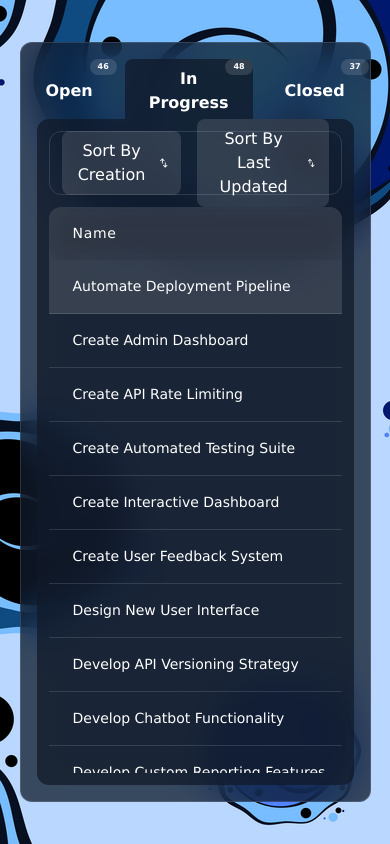
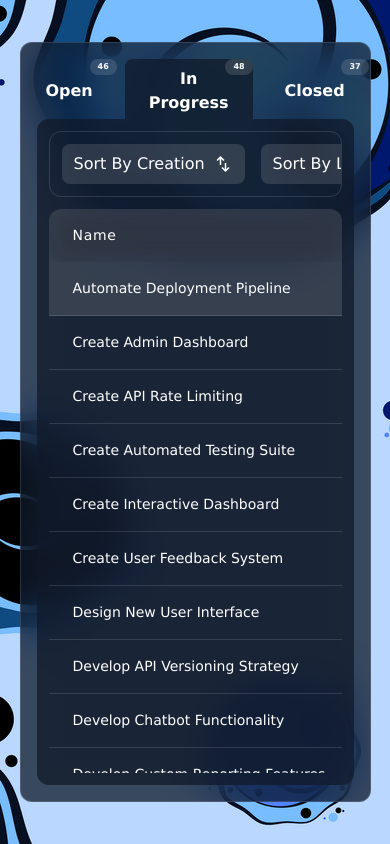
Before and after one commit to Mayank-Singh-Chouhan/superdm-assingment, a Next.js app: page / in a window 390 px wide. Built offline with nearby package versions, Linux system fonts and the light colour scheme.

Commit message:
feat: added responsiveness to the toolbar

```diff
--- a/src/components/organisms/table-toolbar.tsx
+++ b/src/components/organisms/table-toolbar.tsx
@@ -7,7 +7,7 @@ interface ITableToolbar {
     tableType: TaskStatus;
 }
 
-const TableToolbar = ({tableType} : ITableToolbar) => {
+const TableToolbar = ({ tableType }: ITableToolbar) => {
     const [isFiltered, setIsFiltered] = useState(false);
     const dispatch = useDispatch();
 
@@ -15,11 +15,11 @@ const TableToolbar = ({tableType} : ITableToolbar) => {
         dispatch(clearFilters(tableType));
     }, [])
 
-    const handleSorting = (sortType : SortType) => {
+    const handleSorting = (sortType: SortType) => {
         setIsFiltered(true)
-        if(sortType === SortType.CREATED_DATE){
+        if (sortType === SortType.CREATED_DATE) {
             dispatch(sortTasksByCreatedAt(tableType))
-        }else if(sortType === SortType.UPDATED_DATE){
+        } else if (sortType === SortType.UPDATED_DATE) {
             dispatch(sortTasksByUpdatedAt(tableType))
         }
     }
@@ -29,19 +29,57 @@ const TableToolbar = ({tableType} : ITableToolbar) => {
         setIsFiltered(false)
     }
     return (
-        <div className='h-16 w-full rounded-xl shrink-0 border border-fs-border flex items-center justify-end gap-4 p-3'>
-            {isFiltered && <button onClick={clearFilterHandler} className='py-2 px-3 text-white rounded-lg bg-fs-border flex items-center gap-2'>
-                <svg xmlns="http://www.w3.org/2000/svg" height="20px" viewBox="0 -960 960 960" width="20px" fill="#FFFFFF"><path d="m291-240-51-51 189-189-189-189 51-51 189 189 189-189 51 51-189 189 189 189-51 51-189-189-189 189Z"/></svg>
-            </button>}
-            <button onClick={() => handleSorting(SortType.CREATED_DATE)} className='py-2 px-3 text-white rounded-lg bg-fs-border flex items-center gap-2'>
-                <span>Sort By Creation</span>
-                <svg xmlns="http://www.w3.org/2000/svg" height="20px" viewBox="0 -960 960 960" width="20px" fill="#FFFFFF"><path d="M324-432v-294L219-621l-51-51 192-192 192 192-51 51-105-105v294h-72ZM600-96 408-288l51-51 105 105v-294h72v294l105-105 51 51L600-96Z" /></svg>
-            </button>
-            <button onClick={() => handleSorting(SortType.UPDATED_DATE)} className='py-2 px-3 text-white rounded-lg bg-fs-border flex items-center gap-2'>
-                <span>Sort By Last Updated</span>
-                <svg xmlns="http://www.w3.org/2000/svg" height="20px" viewBox="0 -960 960 960" width="20px" fill="#FFFFFF"><path d="M324-432v-294L219-621l-51-51 192-192 192 192-51 51-105-105v294h-72ZM600-96 408-288l51-51 105 105v-294h72v294l105-105 51 51L600-96Z" /></svg>
-            </button>
+        <div className="overflow-x-auto shrink-0  rounded-xl border border-fs-border">
+            <div className="h-16 w-full min-w-max flex items-center justify-end gap-4 p-3">
+                {isFiltered && (
+                    <button
+                        onClick={clearFilterHandler}
+                        className="py-2 px-3 text-white rounded-lg bg-fs-border flex items-center gap-2"
+                    >
+                        <svg
+                            xmlns="http://www.w3.org/2000/svg"
+                            height="20px"
+                            viewBox="0 -960 960 960"
+                            width="20px"
+                            fill="#FFFFFF"
+                        >
+                            <path d="m291-240-51-51 189-189-189-189 51-51 189 189 189-189 51 51-189 189 189 189-51 51-189-189-189 189Z" />
+                        </svg>
+                    </button>
+                )}
+                <button
+                    onClick={() => handleSorting(SortType.CREATED_DATE)}
+                    className="py-2 px-3 text-white rounded-lg bg-fs-border flex items-center gap-2"
+                >
+                    <span>Sort By Creation</span>
+                    <svg
+                        xmlns="http://www.w3.org/2000/svg"
+                        height="20px"
+                        viewBox="0 -960 960 960"
+                        width="20px"
+                        fill="#FFFFFF"
+                    >
+                        <path d="M324-432v-294L219-621l-51-51 192-192 192 192-51 51-105-105v294h-72ZM600-96 408-288l51-51 105 105v-294h72v294l105-105 51 51L600-96Z" />
+                    </svg>
+                </button>
+                <button
+                    onClick={() => handleSorting(SortType.UPDATED_DATE)}
+                    className="py-2 px-3 text-white rounded-lg bg-fs-border flex items-center gap-2"
+                >
+                    <span>Sort By Last Updated</span>
+                    <svg
+                        xmlns="http://www.w3.org/2000/svg"
+                        height="20px"
+                        viewBox="0 -960 960 960"
+                        width="20px"
+                        fill="#FFFFFF"
+                    >
+                        <path d="M324-432v-294L219-621l-51-51 192-192 192 192-51 51-105-105v294h-72ZM600-96 408-288l51-51 105 105v-294h72v294l105-105 51 51L600-96Z" />
+                    </svg>
+                </button>
+            </div>
         </div>
+
     )
 }
 
```
